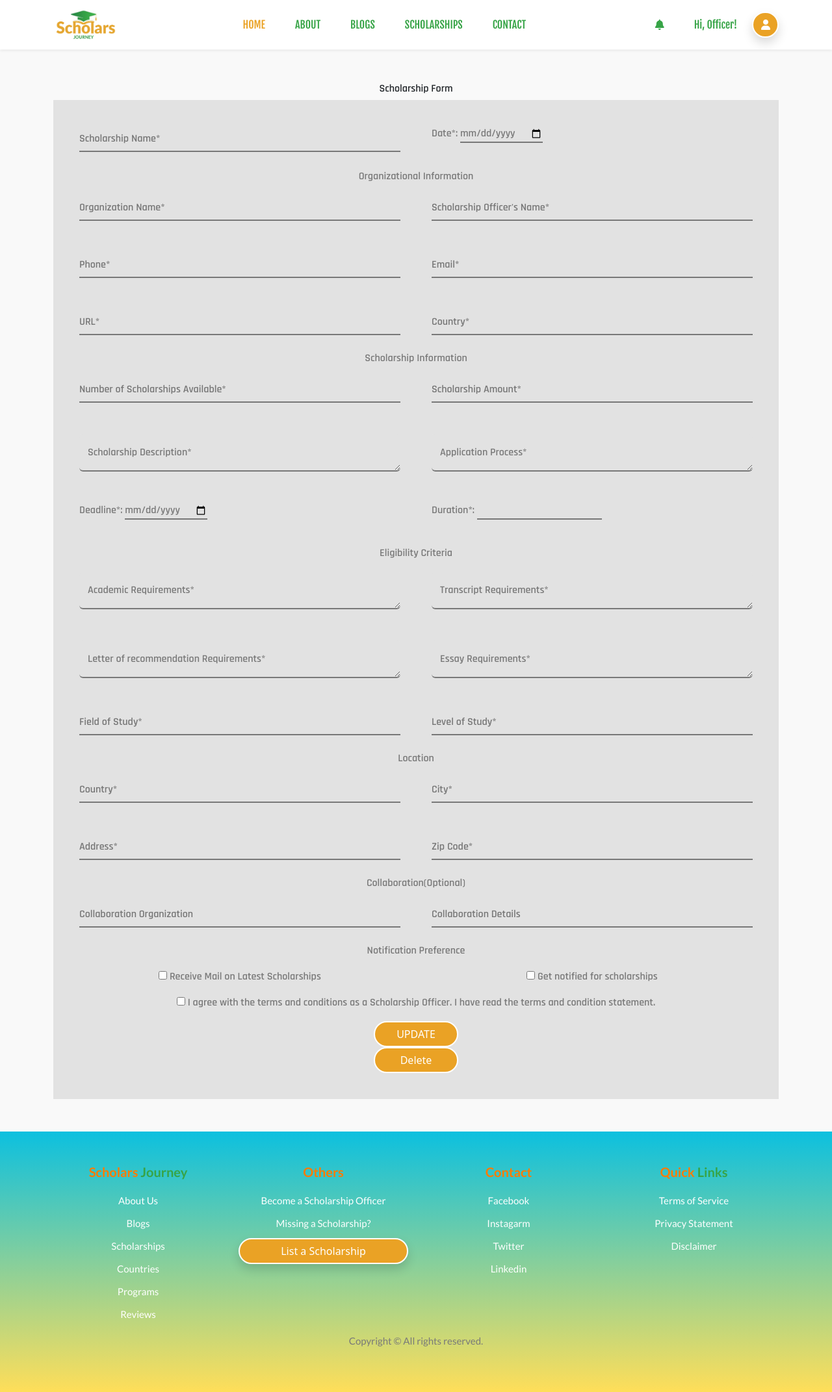
After one commit to Samia35-2973/Scholarship-Website, a PHP site: page /add-scholarship.html in a window 1280 px wide. The commit adds this page. Shown: the whole page at 65% size. Run offline with PHP 8.4, Linux system fonts and the light colour scheme; some libraries are stand-ins or nearby versions.

Commit message:
Scholarship page and SO profile page added

```diff
--- /dev/null
+++ b/add-scholarship.html
@@ -0,0 +1,366 @@
+<!doctype html>
+<html lang="en">
+
+<head>
+    <meta charset="utf-8">
+    <meta name="viewport" content="width=device-width, initial-scale=1">
+    <title>Scholars Journey - Blog</title>
+    <!-- Linking CSS -->
+    <link rel="stylesheet" href="css/bootstrap.min.css">
+    <link rel="stylesheet" href="css/form_style.css">
+    <script src="https://kit.fontawesome.com/01b8ea8174.js" crossorigin="anonymous"></script>
+</head>
+
+<body>
+    <header>
+        <nav class="navbar fixed-top navbar-expand-lg navbar-light shadow-sm" style="background-color: #FFFFFF;">
+            <div class="container">
+                <a class="navbar-brand" href="index.html">
+                    <img src="images/blogs/logo.png" alt="Logo" width="100px" height="50px">
+                </a>
+                <button class="navbar-toggler" type="button" data-bs-toggle="collapse"
+                    data-bs-target="#navbarSupportedContent" aria-controls="navbarSupportedContent"
+                    aria-expanded="false" aria-label="Toggle navigation">
+                    <span class="navbar-toggler-icon"></span>
+                </button>
+                <div class="collapse navbar-collapse" id="navbarSupportedContent">
+                    <ul class="navbar-nav mx-auto mb-2 mb-lg-0">
+                        <li class="nav-item">
+                            <a class="nav-link active" aria-current="page" href="index.html"
+                                style="color: #EAA225;">HOME</a>
+                        </li>
+                        <li class="nav-item">
+                            <a class="nav-link" href="#aboutSection">ABOUT</a>
+                        </li>
+                        <li class="nav-item">
+                            <a class="nav-link" href="blog.html">BLOGS</a>
+                        </li>
+                        <li class="nav-item">
+                            <a class="nav-link" href="scholarshipList.html">SCHOLARSHIPS</a>
+                        </li>
+                        <li class="nav-item">
+                            <a class="nav-link" href="#footerSection">CONTACT</a>
+                        </li>
+                    </ul>
+                    <ul class="navbar-nav mb-2 mb-lg-0">
+                        <li class="nav-item">
+                            <a href="#" data-bs-toggle="modal" data-bs-target="#exampleModal" class="nav-link"><i
+                                    class="fa-solid fa-bell"></i></a>
+                        </li>
+                        <li class="nav-item">
+                            <a class="nav-link" href="#">Hi, Officer!</a>
+                        </li>
+                    </ul>
+                    <a class="btn btn-outline-success shadow cus-btn" href="so-profile.html" role="button"
+                        style="width: 41px"><i class="fa-solid fa-user"></i></a>
+                </div>
+            </div>
+        </nav>
+    </header>
+    <main>
+        <section class="tabs">
+            <div class="container form-section">
+                <div class="row g-5">
+                    <div class="col-md-12">
+                        <h6>Scholarship Form
+                        </h6>
+                    </div>
+                </div>
+                <div class="row g-5">
+                    <div class="col-md-12">
+                        <form action="" class="a-form">
+                            <div class="row g-5">
+                                <div class="col-md-6">
+                                    <input type="text" name="s-name" placeholder="Scholarship Name*" required
+                                        id="sName">
+                                </div>
+                                <div class="col-md-6" style="display: flex;
+                                justify-content: flex-start;">
+                                    <p>Date*: <input type="date" id="day" name="issue-day" height="0px"></p>
+                                </div>
+                            </div>
+                            <br>
+                            <p>Organizational Information</p>
+                            <div class="row g-5">
+                                <div class="col-md-6">
+                                    <input type="text" name="org-name" placeholder="Organization Name*" required
+                                        id="orgName">
+                                </div>
+                                <div class="col-md-6">
+                                    <input type="text" name="officer-name" placeholder="Scholarship Officer's Name*"
+                                        required id="officerName">
+                                </div>
+                                <div class="col-md-6">
+                                    <input type="tel" name="org-phone" placeholder="Phone*" required id="orgphone">
+                                </div>
+                                <div class="col-md-6">
+                                    <input type="email" name="org-mail" placeholder="Email*" required id="org-e-mail">
+                                </div>
+                                <div class="col-md-6">
+                                    <input type="url" name="site-url" placeholder="URL*" required id="website">
+                                </div>
+                                <div class="col-md-6">
+                                    <input type="text" name="country" placeholder="Country*" required id="org-country">
+                                </div>
+                            </div>
+                            <br>
+                            <p>Scholarship Information</p>
+                            <div class="row g-5">
+                                <div class="col-md-6">
+                                    <input type="number" name="n-scholarships"
+                                        placeholder="Number of Scholarships Available*" required id="n-scols">
+                                </div>
+                                <div class="col-md-6">
+                                    <input type="number" name="scol-amnt" placeholder="Scholarship Amount*" required
+                                        id="scol-amnt-value">
+                                </div>
+                                <div class="col-md-6">
+                                    <div class="form-floating">
+                                        <textarea class="form-control" placeholder="Scholarship Description*"
+                                            id="floatingTextarea"></textarea>
+                                        <label for="floatingTextarea" style="
+                                        font-family: Rajdhani, sans-serif;
+                                        color: #787878;
+                                        font-weight: 600;">Scholarship Description*</label>
+                                    </div>
+                                </div>
+                                <div class="col-md-6">
+                                    <div class="form-floating">
+                                        <textarea class="form-control" placeholder="Application Process*"
+                                            id="floatingTextarea"></textarea>
+                                        <label for="floatingTextarea" style="
+                                        font-family: Rajdhani, sans-serif;
+                                        color: #787878;
+                                        font-weight: 600;">Application Process*</label>
+                                    </div>
+                                </div>
+                                <div class="col-md-6" style="display: flex;
+                                justify-content: flex-start;">
+                                    <p>Deadline*: <input type="date" id="deadline" name="deadline-day" height="0px"></p>
+                                </div>
+                                <div class="col-md-6" style="display: flex;
+                                justify-content: flex-start;">
+                                    <p>Duration*: <input type="number" id="duration" name="tot-duration" height="0px">
+                                    </p>
+                                </div>
+                            </div>
+                            <br>
+                            <p>Eligibility Criteria</p>
+                            <div class="row g-5">
+                                <div class="col-md-6">
+                                    <div class="form-floating">
+                                        <textarea class="form-control" placeholder="eq"
+                                            id="floatingTextarea"></textarea>
+                                        <label for="floatingTextarea" style="
+                                        font-family: Rajdhani, sans-serif;
+                                        color: #787878;
+                                        font-weight: 600;">Academic Requirements*</label>
+                                    </div>
+                                </div>
+                                <div class="col-md-6">
+                                    <div class="form-floating">
+                                        <textarea class="form-control" placeholder="eq"
+                                            id="floatingTextarea"></textarea>
+                                        <label for="floatingTextarea" style="
+                                        font-family: Rajdhani, sans-serif;
+                                        color: #787878;
+                                        font-weight: 600;">Transcript Requirements*</label>
+                                    </div>
+                                </div>
+                                <div class="col-md-6">
+                                    <div class="form-floating">
+                                        <textarea class="form-control" placeholder="eq"
+                                            id="floatingTextarea"></textarea>
+                                        <label for="floatingTextarea" style="
+                                        font-family: Rajdhani, sans-serif;
+                                        color: #787878;
+                                        font-weight: 600;">Letter of recommendation Requirements*</label>
+                                    </div>
+                                </div>
+                                <div class="col-md-6">
+                                    <div class="form-floating">
+                                        <textarea class="form-control" placeholder="eq"
+                                            id="floatingTextarea"></textarea>
+                                        <label for="floatingTextarea" style="
+                                        font-family: Rajdhani, sans-serif;
+                                        color: #787878;
+                                        font-weight: 600;">Essay Requirements*</label>
+                                    </div>
+                                </div>
+                                <div class="col-md-6">
+                                    <input type="text" name="field-name" placeholder="Field of Study*" required
+                                        id="fieldName">
+                                </div>
+                                <div class="col-md-6">
+                                    <input type="text" name="level-name" placeholder="Level of Study*" required
+                                        id="levelName">
+                                </div>
+                            </div>
+                            <br>
+                            <p>Location</p>
+                            <div class="row g-5">
+                                <div class="col-md-6">
+                                    <input type="text" name="country" placeholder="Country*" required id="user-country">
+                                </div>
+                                <div class="col-md-6">
+                                    <input type="text" name="city" placeholder="City*" required id="user-city">
+                                </div>
+                                <div class="col-md-6">
+                                    <input type="text" name="address" placeholder="Address*" required id="user-address">
+                                </div>
+                                <div class="col-md-6">
+                                    <input type="text" name="zipcode" placeholder="Zip Code*" required
+                                        id="user-zipcode">
+                                </div>
+                            </div>
+                            <br>
+                            <p>Collaboration(Optional)</p>
+                            <div class="row g-5">
+                                <div class="col-md-6">
+                                    <input type="text" name="col-org" placeholder="Collaboration Organization"
+                                        id="colOrg">
+                                </div>
+                                <div class="col-md-6">
+                                    <input type="text" name="col-det" placeholder="Collaboration Details" id="colDet">
+                                </div>
+                            </div>
+                            <br>
+                            <p>Notification Preference</p>
+                            <div class="row g-5">
+                                <div class="col-md-6">
+                                    <p><input type="checkbox" name="not-pre-1" id="user-not-pre-1" value="agree">
+                                        Receive Mail on Latest Scholarships</p>
+                                </div>
+                                <div class="col-md-6">
+                                    <p><input type="checkbox" name="not-pre-2" id="user-not-pre-2" value="agree">
+                                        Get notified for scholarships</p>
+                                </div>
+                            </div>
+                            <p><input type="checkbox" name="terms" id="user-terms" value="agree"> I agree with the
+                                terms and conditions as a Scholarship Officer. I have read the
+                                terms and condition statement.</p>
+                            <div class="d-flex flex-row justify-content-center">
+                                <button data-bs-toggle="modal" data-bs-target="#updateModal" class="btn cus-btn"
+                                    type="submit">UPDATE</button>
+                            </div>
+                            <div class="d-flex flex-row justify-content-center">
+                                <button data-bs-toggle="modal" data-bs-target="#deleteModal" class="btn cus-btn"
+                                    type="submit">Delete</button>
+                            </div>
+                        </form>
+                    </div>
+                </div>
+        </section>
+    </main>
+    <footer id="footerSection">
+        <div class="container">
+            <div class="row footer-section">
+                <div class="col-md-3">
+                    <h6>Scholars <span style="color: #37A447;">Journey</span></h6>
+                    <ul>
+                        <li><a href="index.html#aboutSection">About Us</a></li>
+                        <li><a href="blog.html">Blogs</a></li>
+                        <li><a href="scholarshipList.html">Scholarships</a></li>
+                        <li><a href="scholarshipList.html">Countries</a></li>
+                        <li><a href="scholarshipList.html">Programs</a></li>
+                        <li><a href="#reviewSection">Reviews</a></li>
+                    </ul>
+                </div>
+                <div class="col-md-3">
+                    <h6>Others</h6>
+                    <ul>
+                        <li><a href="so-form.html">Become a Scholarship Officer</a></li>
+                        <li><a href="">Missing a Scholarship?</a></li>
+                        <a class="btn btn-outline-success shadow" href="#" role="button">List a Scholarship</a>
+                    </ul>
+                </div>
+                <div class="col-md-3">
+                    <h6>Contact</h6>
+                    <ul>
+                        <li><a href="https://facebook.com/">Facebook</a></li>
+                        <li><a href="https://www.instagram.com/">Instagarm</a></li>
+                        <li><a href="https://twitter.com/">Twitter</a></li>
+                        <li><a href="https://www.linkedin.com/">Linkedin</a></li>
+                    </ul>
+                </div>
+                <div class="col-md-3">
+                    <h6>Quick <span style="color: #37A447;">Links</span></h6>
+                    <ul>
+                        <li><a href="">Terms of Service</a></li>
+                        <li><a href="">Privacy Statement</a></li>
+                        <li><a href="">Disclaimer</a></li>
+                    </ul>
+                </div>
+            </div>
+            <div class="row footer-2">
+                <div class="col textcopy">
+                    <p>Copyright &copy; All rights reserved.</p>
+                </div>
+            </div>
+        </div>
+    </footer>
+    <!-- Modal -->
+    <div class="modal" id="exampleModal" tabindex="-1" aria-labelledby="exampleModalLabel" aria-hidden="true">
+        <div class="modal-dialog">
+            <div class="modal-content">
+                <div class="modal-header">
+                    <h5 class="modal-title" id="exampleModalLabel">Notification</h5>
+                    <button type="button" class="btn-close" data-bs-dismiss="modal" aria-label="Close"></button>
+                </div>
+                <div class="modal-body">
+                    <div class="card">
+                        <div class="card-body">
+                            <h5 class="card-title">Scholarship News!</h5>
+                            <p class="card-text">A new scholarship Available. It is in Australia
+                            </p>
+                            <a href="#" class="btn cus-btn">Check out!</a>
+                        </div>
+                    </div>
+                    <div class="card">
+                        <div class="card-body">
+                            <h5 class="card-title">New Application!</h5>
+                            <p class="card-text">A new student applied on your application
+                            </p>
+                            <a href="#" class="btn cus-btn">Check out!</a>
+                        </div>
+                    </div>
+                </div>
+                <div class="modal-footer">
+                    <button type="button" class="btn btn-secondary" data-bs-dismiss="modal">Close</button>
+                </div>
+            </div>
+        </div>
+    </div>
+    <div class="modal" id="updateModal" tabindex="-1" aria-labelledby="updateModalLabel" aria-hidden="true">
+        <div class="modal-dialog">
+            <div class="modal-content">
+                <div class="modal-header">
+                    <h5 class="modal-title" id="updateModalLabel">Scholarship is Updated</h5>
+                    <button type="button" class="btn-close" data-bs-dismiss="modal" aria-label="Close"></button>
+                </div>
+                <div class="modal-footer">
+                    <button type="button" class="btn btn-secondary" data-bs-dismiss="modal">OK</button>
+                </div>
+            </div>
+        </div>
+    </div>
+    <div class="modal" id="deleteModal" tabindex="-1" aria-labelledby="deleteModalLabel" aria-hidden="true">
+        <div class="modal-dialog">
+            <div class="modal-content">
+                <div class="modal-header">
+                    <h5 class="modal-title" id="deleteModalLabel">Scholarship is Deleted</h5>
+                    <button type="button" class="btn-close" data-bs-dismiss="modal" aria-label="Close"></button>
+                </div>
+                <div class="modal-footer">
+                    <button type="button" class="btn btn-secondary" data-bs-dismiss="modal">OK</button>
+                </div>
+            </div>
+        </div>
+    </div>
+    <!-- JS -->
+    <script src="https://code.jquery.com/jquery-3.5.1.slim.min.js"></script>
+    <script src="https://cdn.jsdelivr.net/npm/popper.js@1.16.1/dist/umd/popper.min.js"></script>
+    <script src="js/bootstrap.bundle.min.js"></script>
+</body>
+
+</html>
--- a/css/form_style.css
+++ b/css/form_style.css
@@ -107,6 +107,17 @@ header {
     color: #787878;
 }
 
+.form-section textarea {
+    width: 100%;
+    border: none;
+    border-bottom: 2px solid #787878;
+    height: 40px;
+    background-color: #e2e2e2;
+    font-family: Rajdhani, sans-serif;
+    color: #787878;
+    font-weight: 600;
+}
+
 .a-form {
     padding: 40px;
     background: #e2e2e2;
--- a/so-dashboard.html
+++ b/so-dashboard.html
@@ -68,7 +68,7 @@
                             and unlock a brighter future by accessing the tools and resources you need to finance your
                             dreams.</p>
                         <div class="input-group">
-                            <a class="btn" href="scholarshipList.html">LIST SCHOLARSHIP</a>
+                            <a class="btn" href="add-scholarship.html">LIST SCHOLARSHIP</a>
                         </div>
                     </div>
                 </div>
```
Also changed, not shown: so-profile.html (added, +280 -0 lines).
